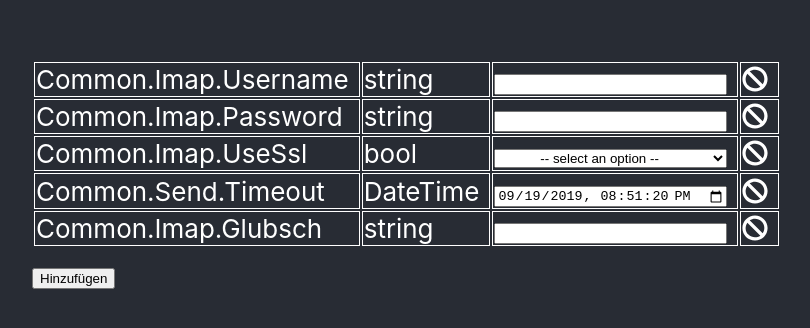
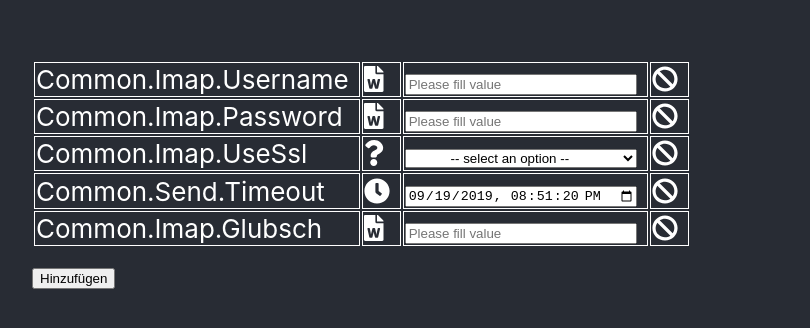
Before and after one commit to deBabbbe/ReactConfigurator, a React (Create React App) app: page / in a window 1280 px wide. Shown: the top 328 px of the page, without its empty margins (28-838 px from the left). Built offline with nearby package versions, Linux system fonts and the light colour scheme.

Commit message:
Added icons for types

```diff
--- a/src/components/Entry.jsx
+++ b/src/components/Entry.jsx
@@ -1,6 +1,6 @@
 import React from 'react';
 import { FontAwesomeIcon } from '@fortawesome/react-fontawesome'
-import { faBan } from '@fortawesome/free-solid-svg-icons'
+import { faBan, faFileWord, faQuestion, faClock } from '@fortawesome/free-solid-svg-icons'
 import configTypes from '../DataTypes/ConfigTypes';
 import moment from 'moment';
 
@@ -10,8 +10,10 @@ function getDate() {
 
 function Entry(props) {
     let type
+    let icon
     if (props.type === configTypes.STRING) {
-        type = <input></input>
+        type = <input placeholder="Please fill value"></input>
+        icon = <FontAwesomeIcon icon={faFileWord} />
     }
     if (props.type === configTypes.BOOL) {
         type = (
@@ -20,20 +22,20 @@ function Entry(props) {
                 <option>true</option>
                 <option>false</option>
             </select>)
+        icon = <FontAwesomeIcon icon={faQuestion} />
     }
     if (props.type === configTypes.DATETIME) {
-        type = (
-            <input type="datetime-local" defaultValue={getDate()}></input>
-        )
+        type = <input type="datetime-local" defaultValue={getDate()}></input>
+     icon = <FontAwesomeIcon icon={faClock
+} />
     }
     return (
-        <tr>
-            <td>{props.config}</td>
-            <td>{props.type}</td>
-            <td>{type}</td>
+    <tr>
+        <td>{props.config}</td>
+        <td>{icon}</td>
+        <td>{type}</td>
             <td><FontAwesomeIcon icon={faBan} /></td>
         </tr>
     );
 }
-
 export default Entry
```
